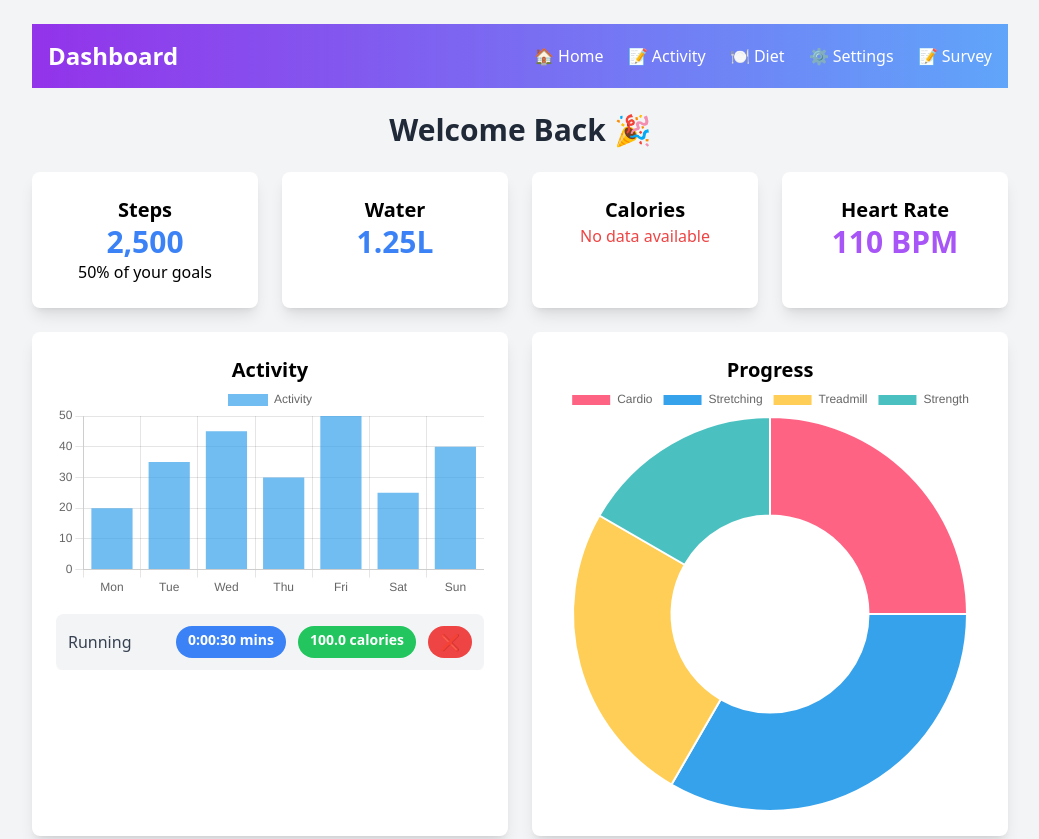
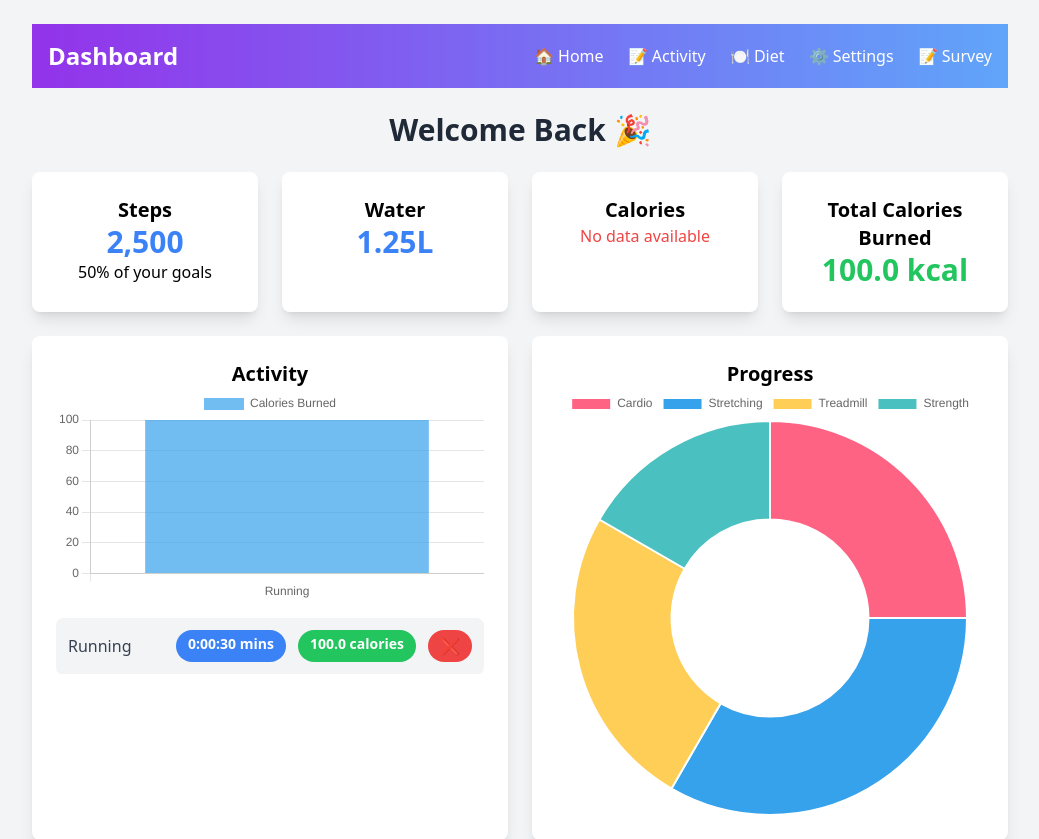
Before and after one commit to krishna959/Tracker, a Django app: page /tracker/dashboard/ in a window 1280 px wide. Shown: the top 839 px of the page, without its empty margins (120-1159 px from the left). Run offline with Django 5.2, Linux system fonts and the light colour scheme; a user stored in the database is signed in; data comes from the database, SQL or seed files in the repository; some libraries are stand-ins or nearby versions.

Commit message:
Update dashboard.html

```diff
--- a/templates/tracker/dashboard.html
+++ b/templates/tracker/dashboard.html
@@ -11,9 +11,10 @@
     <div class="w-full max-w-5xl p-6 flex flex-col items-center">
         <div class="w-full bg-gradient-to-r from-purple-600 to-blue-400 p-4 text-white flex justify-between items-center">
             <h2 class="text-2xl font-bold">Dashboard</h2>
-
             <ul class="flex space-x-6">
-                <li class="cursor-pointer hover:text-gray-200">🏠 Home</li>
+                <li>
+                    <a href="{% url 'dashboard' %}" class="cursor-pointer hover:text-gray-200">🏠 Home</a>
+                </li>
                 <li>
                     <a href="{% url 'add_activity' %}" class="cursor-pointer hover:text-gray-200">📝 Activity</a>
                 </li>
@@ -42,15 +43,20 @@
             <div class="bg-white p-6 rounded-lg shadow-lg text-center">
                 <h3 class="text-xl font-semibold">Calories</h3>
                 {% if diet_plan %}
-                    <p class="text-3xl font-bold text-red-500">{{ calories }} kcal</p>
+                <p class="text-3xl font-bold text-red-500">{{ remaining_calories }} kcal</p>
+
+
+
                 {% else %}
                     <p class="text-red-500">No data available</p>
                 {% endif %}
             </div>
 
             <div class="bg-white p-6 rounded-lg shadow-lg text-center">
-                <h3 class="text-xl font-semibold">Heart Rate</h3>
-                <p class="text-3xl font-bold text-purple-500">110 BPM</p>
+                <h3 class="text-xl font-semibold">Total Calories Burned</h3>
+                <p class="text-3xl font-bold text-green-500">
+                    {{ total_calories_burned }} kcal
+                </p>
             </div>
         </div>
 
@@ -99,17 +105,17 @@
             </div>
         </div>
 
-    <!-- ✅ Script Section Added Here -->
+    <!-- ✅ Script Section for Dynamic Charts -->
     <script>
-        // Activity Chart
+        // Activity Chart (Dynamic)
         var ctx1 = document.getElementById('activityChart').getContext('2d');
         new Chart(ctx1, {
             type: 'bar',
             data: {
-                labels: ['Mon', 'Tue', 'Wed', 'Thu', 'Fri', 'Sat', 'Sun'],
+                labels: [{% for activity in activities %}"{{ activity.activity_type }}",{% endfor %}],
                 datasets: [{
-                    label: 'Activity',
-                    data: [20, 35, 45, 30, 50, 25, 40],
+                    label: 'Calories Burned',
+                    data: [{% for activity in activities %}{{ activity.calories_burned }},{% endfor %}],
                     backgroundColor: 'rgba(54, 162, 235, 0.7)'
                 }]
             }
```
